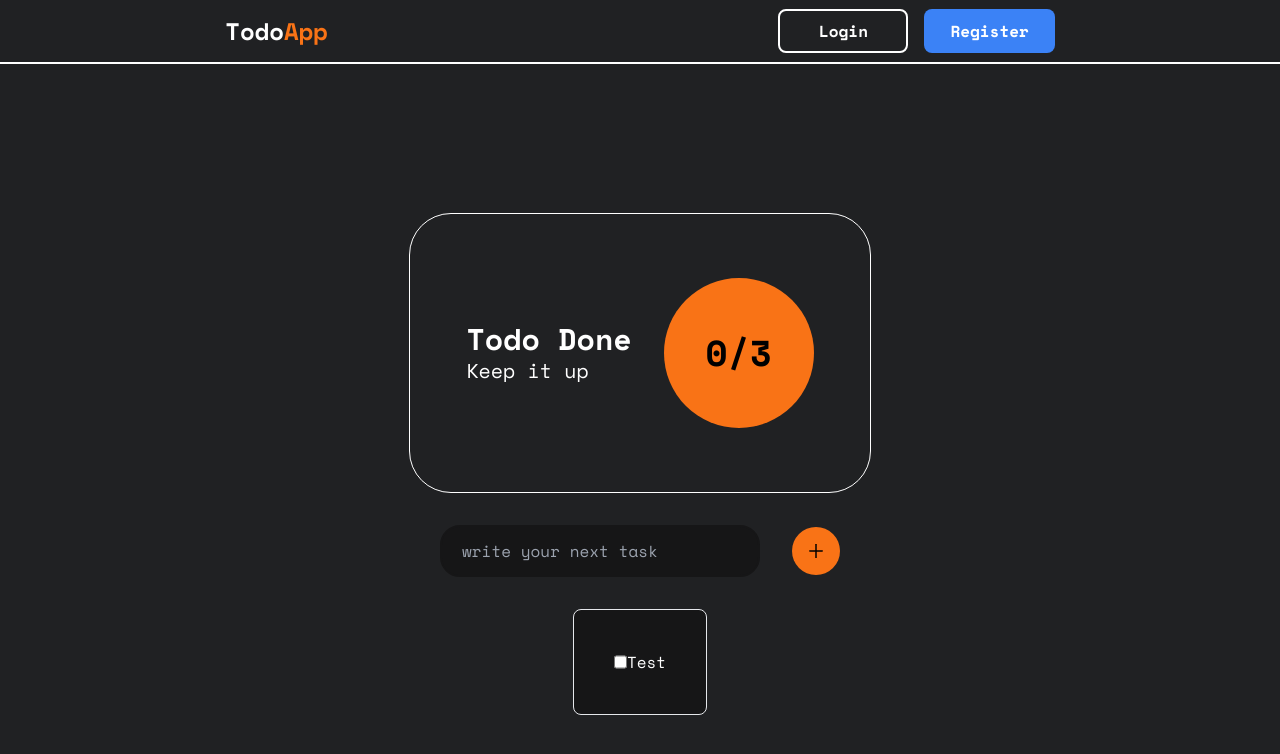
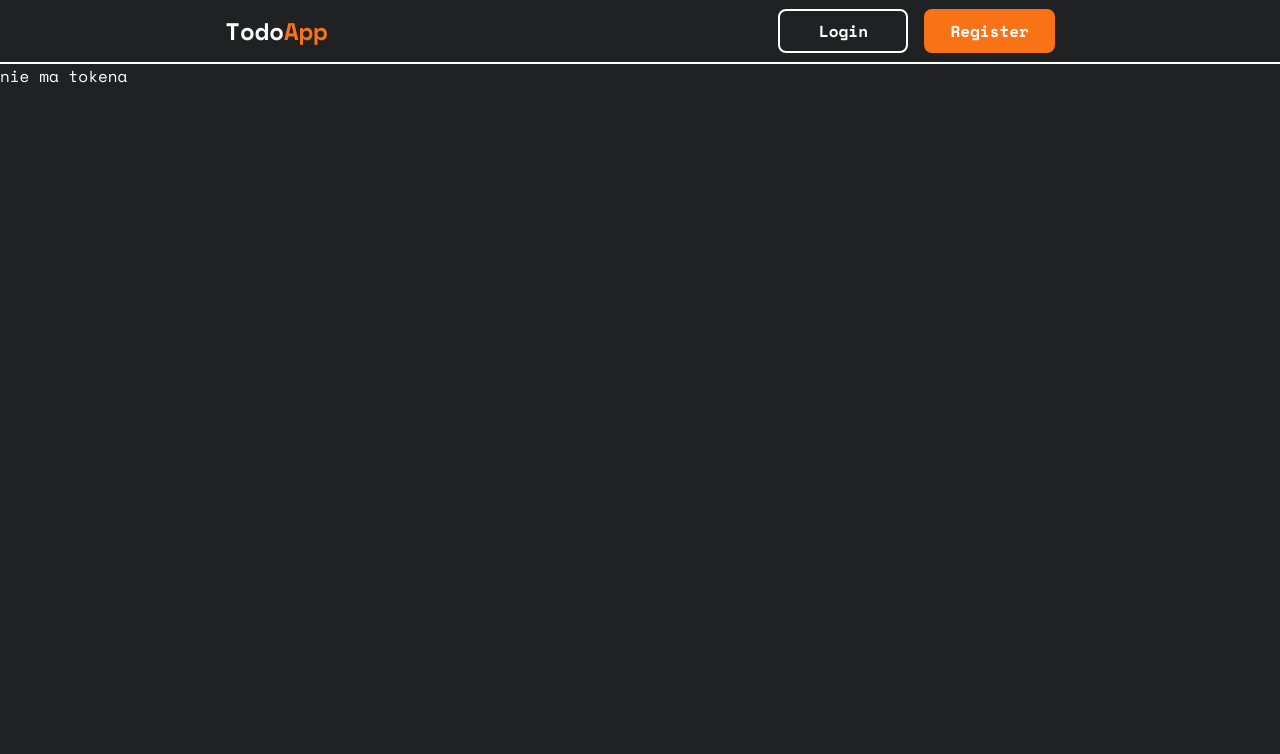
Before and after one commit to EvionDev/TodoApp-ReactJS, a React (Vite) app in the folder TodoApp/client/: page / in a window 1280 px wide. Shown: the top 754 px of the page. Built offline with nearby package versions, Linux system fonts and the light colour scheme.

Commit message:
Added logout system

```diff
--- a/TodoApp/client/src/components/auth/Button.jsx
+++ b/TodoApp/client/src/components/auth/Button.jsx
@@ -4,7 +4,7 @@ const Button = ({ textButton, onClick }) => {
   return (
     <button
       type="button"
-      className="mt-5 w-full rounded-lg bg-blue-500 px-5 py-2.5 text-center text-sm font-medium text-white duration-300 hover:bg-blue-700 "
+      className="mt-5 w-full rounded-lg bg-orange-500 px-5 py-2.5 text-center text-sm font-medium text-white duration-300 hover:bg-orange-600 "
       onClick={onClick}
     >
       {textButton}
--- a/TodoApp/client/src/components/auth/Login.jsx
+++ b/TodoApp/client/src/components/auth/Login.jsx
@@ -53,7 +53,7 @@ const Register = ({ onClick }) => {
       <p className="text-sm text-white">
         Doesn't have an account yet?
         <span
-          className="ml-1 cursor-pointer text-blue-400 duration-300 hover:text-blue-500"
+          className="ml-1 cursor-pointer font-semibold text-orange-400 duration-300 hover:text-orange-500"
           onClick={onClick}
         >
           Sign up
--- a/TodoApp/client/src/components/auth/Register.jsx
+++ b/TodoApp/client/src/components/auth/Register.jsx
@@ -62,7 +62,7 @@ const Register = ({ onClick }) => {
       <p className="text-sm text-white">
         if you already a member please?
         <span
-          className="ml-1 cursor-pointer text-blue-400 duration-300 hover:text-blue-500"
+          className="ml-1 cursor-pointer font-semibold text-orange-400 duration-300 hover:text-orange-500"
           onClick={onClick}
         >
           Sign in
--- /dev/null
+++ b/TodoApp/client/src/components/homes/HomeToken.jsx
@@ -0,0 +1,37 @@
+import React from "react";
+import { AiOutlinePlus } from "react-icons/ai";
+import Task from "../tasks/task";
+
+const HomeToken = () => {
+  return (
+    <div className="flex w-full flex-col items-center justify-center gap-8 pt-10 md:pt-20">
+      <div className="flex h-auto w-auto flex-row justify-between gap-8 rounded-[42px] border-[1px] border-white px-14 py-16">
+        <div className="flex flex-col items-start justify-center">
+          <h1 className="text-3xl font-bold">Todo Done</h1>
+          <h3 className="text-xl">Keep it up</h3>
+        </div>
+        <div>
+          <div className="flex h-[150px] w-[150px] items-center justify-center rounded-full bg-orange-500">
+            <h1 className="text-4xl font-extrabold text-black">0/3</h1>
+          </div>
+        </div>
+      </div>
+      <div className="flex w-[400px] flex-row items-center justify-between">
+        <input
+          type="text"
+          placeholder="write your next task"
+          className="w-[80%] rounded-[20px] border-2 border-[#161617] bg-[#161617] py-3 pl-5 pr-2 shadow-lg outline-none transition-colors focus:border-orange-500"
+        />
+        <button className=" flex h-12 w-12 items-center justify-center rounded-full bg-orange-500 text-black">
+          <AiOutlinePlus size={20} />
+        </button>
+      </div>
+      <div className="flex w-full flex-col items-center gap-4">
+        <Task />
+        <Task />
+      </div>
+    </div>
+  );
+};
+
+export default HomeToken;
--- a/TodoApp/client/src/components/nav/Button.jsx
+++ b/TodoApp/client/src/components/nav/Button.jsx
@@ -1,15 +1,16 @@
 import React from "react";
 import { Link } from "react-router-dom";
 
-const Button = ({ name, special }) => {
+const Button = ({ name, special, onClick }) => {
   return (
     <Link to={"/auth"}>
       <button
         className={`w-auto min-w-[130px] rounded-lg border-2 px-6 py-2 font-semibold duration-300 ease-in ${
           special
-            ? "border-transparent bg-blue-500 text-center text-white duration-300 hover:bg-blue-700"
-            : "border-white bg-transparent hover:border-blue-600"
+            ? "border-transparent bg-orange-500 text-center text-white duration-300 hover:bg-orange-600"
+            : "border-white bg-transparent hover:border-orange-600"
         }`}
+        onClick={onClick}
       >
         {name}
       </button>
--- a/TodoApp/client/src/components/nav/Navbar.jsx
+++ b/TodoApp/client/src/components/nav/Navbar.jsx
@@ -4,6 +4,11 @@ import Button from "./Button";
 
 const navbar = () => {
   const [isOpen, setOpen] = useState(false);
+  const token = window.localStorage.getItem("token");
+
+  const signOut = () => {
+    window.localStorage.clear();
+  };
 
   return (
     <div className="flex h-16 items-center justify-between border-b-2 border-white px-4 md:justify-around md:px-0">
@@ -11,8 +16,16 @@ const navbar = () => {
         Todo<span className="text-orange-500">App</span>
       </h1>
       <div className="hidden gap-4 md:flex">
-        <Button name="Login" />
-        <Button name="Register" special={true} />
+        {!token ? (
+          <>
+            <Button name="Login" />
+            <Button name="Register" special={true} />
+          </>
+        ) : (
+          <>
+            <Button name="Sign out" onClick={signOut} />
+          </>
+        )}
       </div>
       <div className="block md:hidden">
         <Hamburger toggled={isOpen} toggle={setOpen} />
--- a/TodoApp/client/src/components/tasks/Task.jsx
+++ b/TodoApp/client/src/components/tasks/Task.jsx
@@ -1,12 +1,18 @@
 import React from "react";
 
-const task = () => {
+const Task = () => {
   return (
-    <div className="flex h-auto w-auto flex-row rounded-lg border-[1px] bg-[#161617] p-10">
-      <input type="checkbox" />
+    <div className="flex h-auto w-1/4 flex-row rounded-lg border-[1px] bg-[#161617] p-10">
+      <div class="inline-flex items-center">
+        <input
+          id="login"
+          type="checkbox"
+          class="before:content[''] border-blue-gray-200 before:bg-blue-gray-500 checked:orange-pink-500 peer relative mr-2 h-5 w-5 cursor-pointer appearance-none rounded-full border transition-all before:absolute before:left-2/4 before:top-2/4 before:block before:h-12 before:w-12 before:-translate-x-2/4 before:-translate-y-2/4 before:rounded-full before:opacity-0 before:transition-opacity checked:bg-green-500 checked:before:bg-orange-500 hover:before:opacity-10"
+        />
+      </div>
       <h1>Test</h1>
     </div>
   );
 };
 
-export default task;
+export default Task;
--- a/TodoApp/client/src/pages/Auth.jsx
+++ b/TodoApp/client/src/pages/Auth.jsx
@@ -17,7 +17,7 @@ export const Auth = () => {
             />
           </Link>
           <h2 className="z-10 mb-2 text-5xl">To-Do App</h2>
-          <p className="z-10 px-4">
+          <p className="z-10 px-20">
             Discover, create & share lists of useful resources
           </p>
           <div className="absolute left-0 top-0 h-full w-full bg-black opacity-60"></div>
--- a/TodoApp/client/src/pages/Home.jsx
+++ b/TodoApp/client/src/pages/Home.jsx
@@ -1,42 +1,16 @@
 import React from "react";
-import { AiOutlinePlus } from "react-icons/ai";
 import Navbar from "../components/nav/Navbar";
-import Task from "../components/tasks/task";
+import HomeToken from "../components/homes/HomeToken";
 const Home = () => {
   const token = window.localStorage.getItem("token");
   return (
     <>
       <Navbar />
       {token ? (
+        <HomeToken />
+      ) : (
         <div>
-          <p>Jest token</p>
-        </div>
-      ) : (
-        <div className="flex h-screen w-full flex-col items-center justify-center gap-8">
-          <div className="flex h-auto w-auto flex-row justify-between gap-8 rounded-[42px] border-[1px] border-white px-14 py-16">
-            <div className="flex flex-col items-start justify-center">
-              <h1 className="text-3xl font-bold">Todo Done</h1>
-              <h3 className="text-xl">Keep it up</h3>
-            </div>
-            <div>
-              <div className="flex h-[150px] w-[150px] items-center justify-center rounded-full bg-orange-500">
-                <h1 className="text-4xl font-extrabold text-black">0/3</h1>
-              </div>
-            </div>
-          </div>
-          <div className="flex w-[400px] flex-row items-center justify-between">
-            <input
-              type="text"
-              placeholder="write your next task"
-              className="w-[80%] rounded-[20px] border-2 border-[#161617] bg-[#161617] py-3 pl-5 pr-2 outline-none transition-colors focus:border-orange-500"
-            />
-            <button className=" flex h-12 w-12 items-center justify-center rounded-full bg-orange-500 text-black">
-              <AiOutlinePlus size={20} />
-            </button>
-          </div>
-          <div>
-            <Task />
-          </div>
+          <p>nie ma tokena</p>
         </div>
       )}
     </>
```
